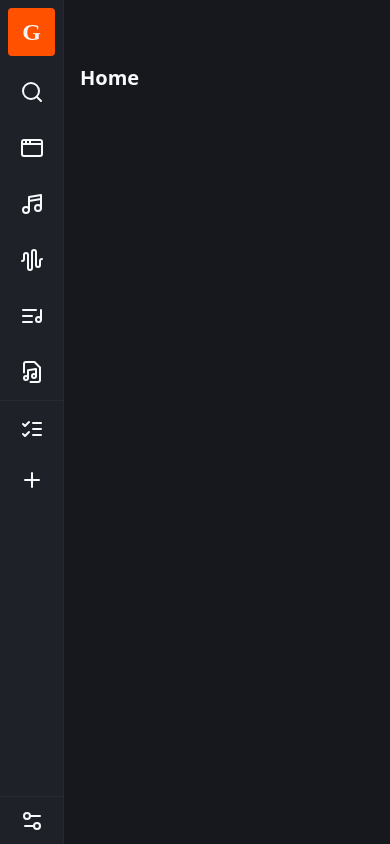
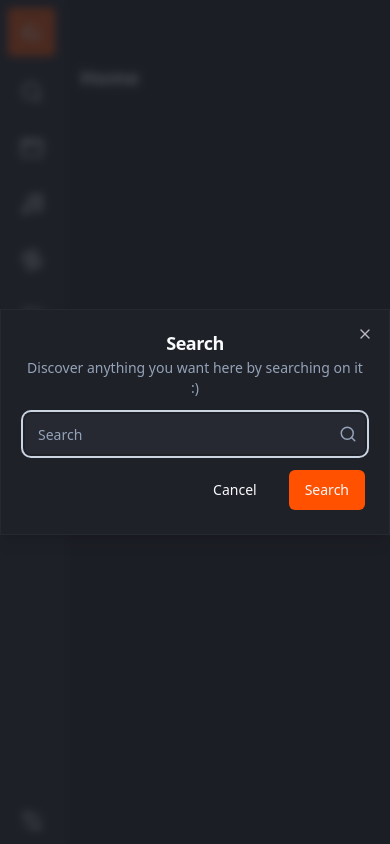
Before and after one commit to Randriamampionona/groove-music-clone, a Next.js app: page / in a window 390 px wide. Both pictures are taken after a click on the button 31 px from the left and 92 px from the top of the page. Built offline with nearby package versions, Linux system fonts and the light colour scheme.

Commit message:
UI:add search dialog for mobile

```diff
--- a/app/globals.css
+++ b/app/globals.css
@@ -5,7 +5,7 @@
 html,
 body,
 :root {
-  height: 100%;
+  height: 100dvh;
   @apply dark:bg-neutral-900/80;
 }
 
--- a/components/Search.tsx
+++ b/components/Search.tsx
@@ -1,7 +1,9 @@
+"use client";
+
 import { SearchIcon } from "lucide-react";
 import { Input } from "./ui/input";
 import { Button } from "./ui/button";
-import Hint from "./Hint";
+import SearchDialog from "./SearchDialog";
 
 const Search = () => {
   return (
@@ -16,14 +18,17 @@ const Search = () => {
           className="absolute right-2 text-muted-foreground pointer-events-none"
         />
       </form>
-      <Hint label="Search" side="right">
+
+      <SearchDialog
+        dialogTrigger={
           <Button
             variant="ghost"
             className="flex items-center justify-center rounded-none w-full h-14 lg:hidden"
           >
             <SearchIcon />
           </Button>
-      </Hint>
+        }
+      />
     </div>
   );
 };
--- /dev/null
+++ b/components/SearchDialog.tsx
@@ -0,0 +1,70 @@
+"use client";
+
+import {
+  Dialog,
+  DialogClose,
+  DialogContent,
+  DialogFooter,
+  DialogHeader,
+  DialogTitle,
+  DialogDescription,
+  DialogTrigger,
+} from "@/components/ui/dialog";
+import { Button } from "./ui/button";
+import { Input } from "./ui/input";
+import { SearchIcon } from "lucide-react";
+import Hint from "./Hint";
+
+type TProps = {
+  dialogTrigger: JSX.Element;
+};
+
+const SearchDialog = ({ dialogTrigger }: TProps) => {
+  return (
+    <Dialog>
+      <Hint label="Search" side="right">
+        <DialogTrigger asChild className="w-full">
+          {dialogTrigger}
+        </DialogTrigger>
+      </Hint>
+
+      <DialogContent className="sm:max-w-md">
+        <DialogHeader>
+          <DialogTitle>Search</DialogTitle>
+          <DialogDescription>
+            Discover anything you want here by searching on it :)
+          </DialogDescription>
+        </DialogHeader>
+
+        <div className="flex items-center space-x-2">
+          <form
+            action=""
+            className="relative flex items-center justify-between w-full"
+          >
+            <Input type="text" placeholder="Search" className="bg-accent" />
+            <SearchIcon
+              size={18}
+              className="absolute right-2 text-muted-foreground pointer-events-none"
+            />
+          </form>
+        </div>
+
+        <DialogFooter className="sm:justify-start">
+          <div className="flex items-center justify-end space-x-4 w-full">
+            <DialogClose asChild>
+              <Button type="button" variant="ghost">
+                Cancel
+              </Button>
+            </DialogClose>
+
+            <Button variant="primary" type="button">
+              Search
+            </Button>
+          </div>
+        </DialogFooter>
+      </DialogContent>
+    </Dialog>
+  );
+};
+
+export default SearchDialog;
```
Lines whose indentation alone changed are shown as unchanged.
